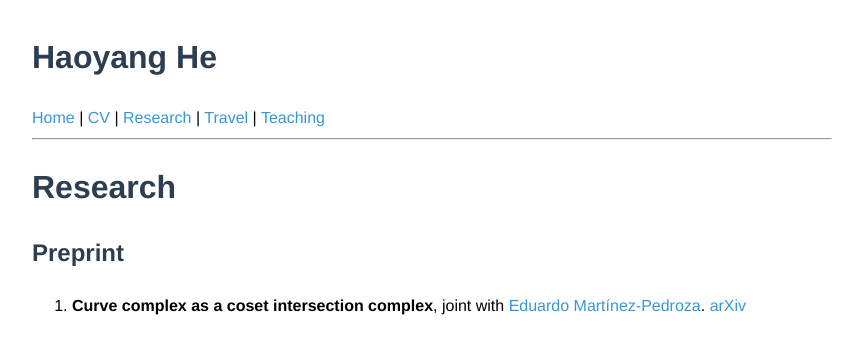
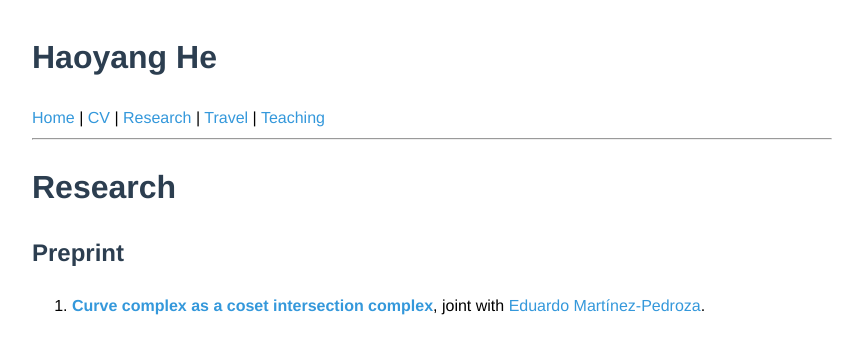
Before and after one commit to haoyang-he/haoyang-he.github.io, a Jekyll site: the page built from research.md, in a window 1280 px wide. Shown: the top 354 px of the page, without its empty margins (208-1071 px from the left). Built offline with Jekyll 4.4.1, drawn with Linux system fonts in a browser that asks for light colours.

Commit message:
Update research.md

```diff
--- a/research.md
+++ b/research.md
@@ -6,5 +6,4 @@ title: Research
 # Research
 
 ## Preprint
-1. **Curve complex as a coset intersection complex**, joint with [Eduardo Martínez-Pedroza](https://www.math.mun.ca/~emartinezped/).
-   [arXiv](https://arxiv.org/abs/2510.23955)
+1. [**Curve complex as a coset intersection complex**](https://arxiv.org/abs/2510.23955), joint with [Eduardo Martínez-Pedroza](https://www.math.mun.ca/~emartinezped/).
```
